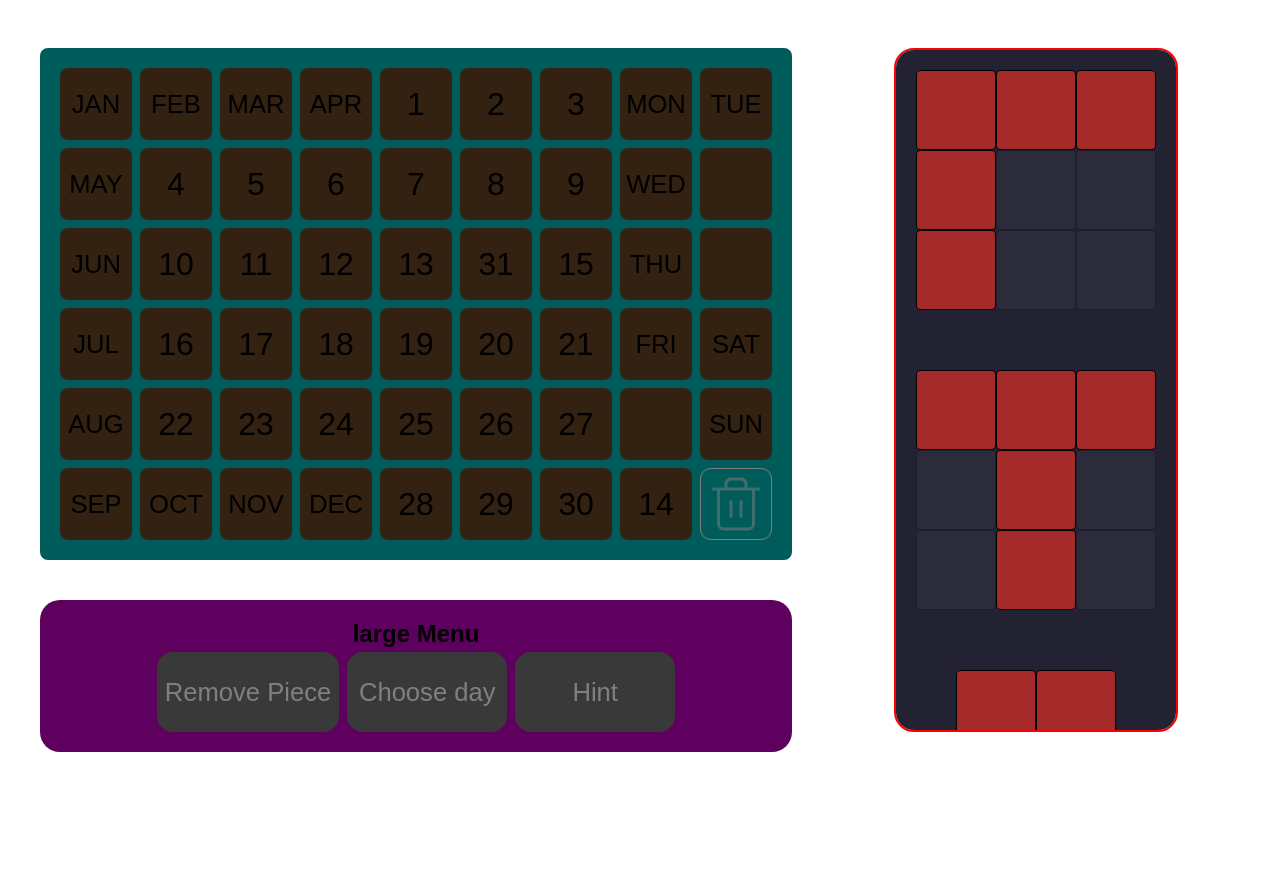
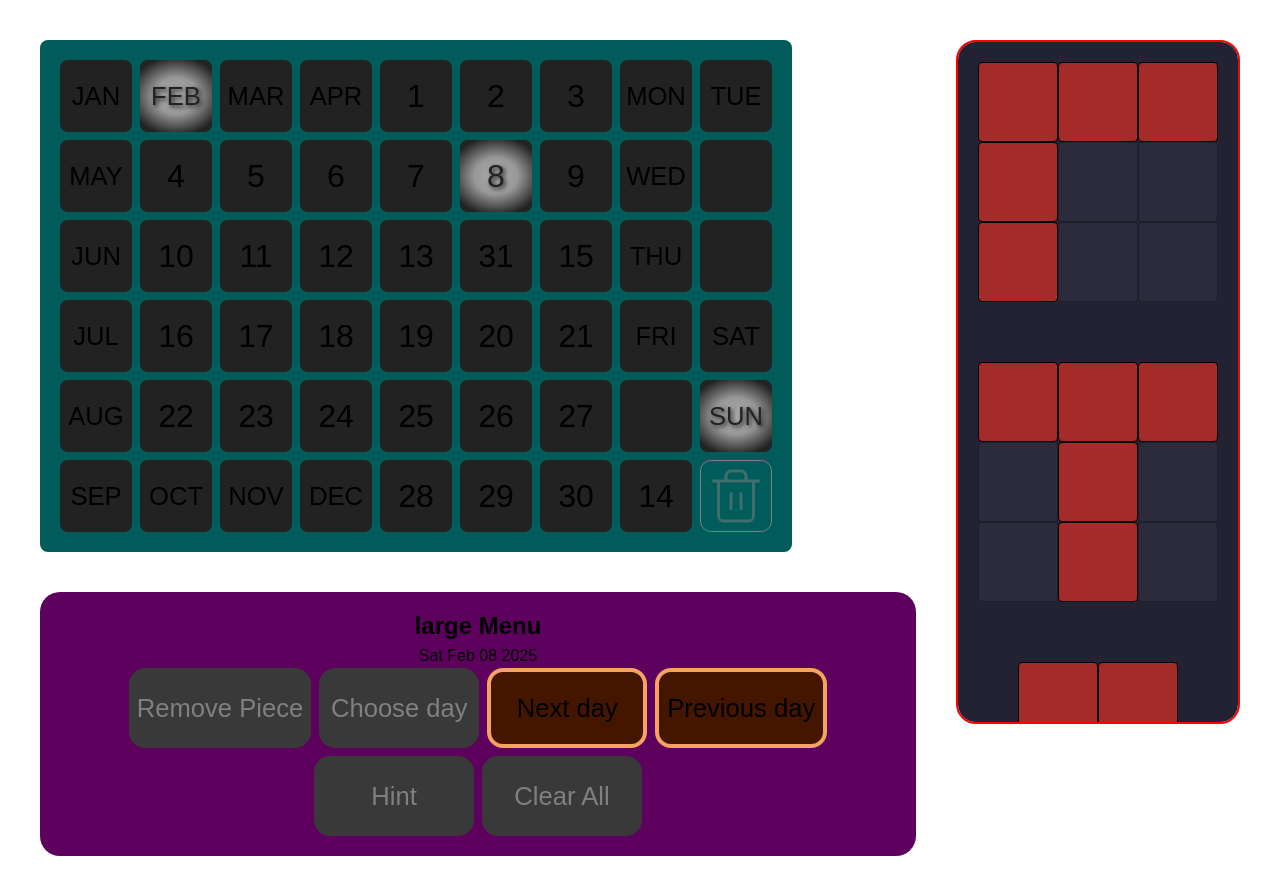
Before and after one commit to json-bell/calendar-puzzle, a React (Vite) app: page / in a window 1280 px wide. Before the commit the page ends 800 px from the top, so only its background shows below. Built offline with nearby package versions, Linux system fonts and the light colour scheme.

Commit message:
Feat (CAL-14): Adds highlighting of challenge day, defaulting to current day

```diff
--- a/src/components/Game/GameArea/GameArea.tsx
+++ b/src/components/Game/GameArea/GameArea.tsx
@@ -5,6 +5,7 @@ import GameControls from "../../UI/GameControls/GameControls";
 import PieceList from "../../UI/PieceList/PieceList";
 import cx from "../../../utils/concatClassNames/concatClassNames";
 import { useViewport } from "../../../utils/useWindowSize/windowSizeContext";
+import { ChallengeDateProvider } from "../../../context/ChosenDate/ChosenDateProvider";
 
 const GameArea = () => {
   const viewport = useViewport();
@@ -13,6 +14,7 @@ const GameArea = () => {
 
   return (
     <GameProvider>
+      <ChallengeDateProvider>
         <section className={cx(styles.gameArea, layoutStyle)}>
           <div className={styles.boardArea}>
             <BoardGrid />
@@ -24,6 +26,7 @@ const GameArea = () => {
             <PieceList />
           </div>
         </section>
+      </ChallengeDateProvider>
     </GameProvider>
   );
 };
--- a/src/components/Game/PanelTile/BoardPanel.module.css
+++ b/src/components/Game/PanelTile/BoardPanel.module.css
@@ -23,6 +23,11 @@
 }
 .previewedPanel {
   background-color: var(--panel-color-previewed);
+}
+.challengePanel {
+  background: var(--panel-challenge-background);
+  color: var(--font-challenge-color);
+  text-shadow: 2px 2px 4px var(--font-challenge-color);
 }
 
 .wall {
--- a/src/components/Game/PanelTile/BoardPanel.tsx
+++ b/src/components/Game/PanelTile/BoardPanel.tsx
@@ -10,6 +10,7 @@ import PiecePreview from "../PuzzlePiece/PiecePreview";
 import PlacedCell from "../Cell/PlacedCell";
 import CellBorder from "../CellBorder/CellBorder";
 import BinButton from "../../UI/Buttons/BinButton/BinButton";
+import { useChallengeDate } from "../../../context/ChosenDate/ChallengeDateContext";
 
 export interface PanelProps {
   panel: Panel;
@@ -26,6 +27,8 @@ const BoardPanel: React.FC<PanelProps> = ({ panel }) => {
   const { userSelection, board, gamePieces } = useGameState();
   const { selectedCell, selectedPiece } = userSelection;
   const [isPreviewing, setIsPreviewing] = useState(false);
+  const { getIsChallengeValue } = useChallengeDate();
+  const isChallengeValue = getIsChallengeValue(panel.content);
 
   const dispatch = useGameDispatch();
 
@@ -138,6 +141,7 @@ const BoardPanel: React.FC<PanelProps> = ({ panel }) => {
           styles.panel,
           panel.type === "dayNumber" && styles.numberPanel,
           isPreviewing && selectedPiece && styles.previewedPanel,
+          isChallengeValue && styles.challengePanel,
           isCovered && styles.coveredPanel
         )}
       >
--- a/src/components/UI/GameControls/GameControls.tsx
+++ b/src/components/UI/GameControls/GameControls.tsx
@@ -1,3 +1,7 @@
+import {
+  useChallengeDate,
+  useChallengeDateDispatch,
+} from "../../../context/ChosenDate/ChallengeDateContext";
 import { useViewport } from "../../../utils/useWindowSize/windowSizeContext";
 import ControlButton from "../ControlButtons/ControlButton";
 import DeletePieceButton from "../ControlButtons/SpecificButtons/DeletePieceButton";
@@ -5,13 +9,26 @@ import styles from "./GameControls.module.css";
 
 const GameControls: React.FC = () => {
   const viewport = useViewport();
+  const { date } = useChallengeDate();
+  const { incrementChallengeDate } = useChallengeDateDispatch();
+
   return (
     <div className={styles.gameControlsContainer}>
       <h2 style={{ margin: 0 }}>{viewport} Menu</h2>
+      <div>{date.toDateString()}</div>
       <div className={styles.buttonList}>
         <DeletePieceButton />
         <ControlButton text="Choose day" onClick={undefined} inactive />
+        <ControlButton
+          text="Next day"
+          onClick={() => incrementChallengeDate(1)}
+        />
+        <ControlButton
+          text="Previous day"
+          onClick={() => incrementChallengeDate(-1)}
+        />
         <ControlButton text="Hint" onClick={undefined} inactive />
+        <ControlButton text="Clear All" onClick={undefined} inactive />
       </div>
     </div>
   );
--- /dev/null
+++ b/src/context/ChosenDate/ChallengeDateContext.ts
@@ -0,0 +1,27 @@
+import { createContext, Dispatch, SetStateAction, useContext } from "react";
+import { ChallengeDate } from "./types";
+import getChallengeDate from "./utils/getChallengeDate";
+
+export const ChallengeDateContext = createContext<ChallengeDate>(
+  getChallengeDate(new Date())
+);
+
+export const useChallengeDate = () => useContext(ChallengeDateContext);
+
+type ChallengeDateDispatch = {
+  setChallengeDate: Dispatch<SetStateAction<Date>>;
+  incrementChallengeDate: (increment: number) => void;
+};
+
+export const ChallengeDateDispatchContext =
+  createContext<ChallengeDateDispatch>({
+    incrementChallengeDate: () => {
+      console.info("incrementChallengeDate was used with default value");
+    },
+    setChallengeDate: () => {
+      console.info("setChallengeDate was used with default value");
+    },
+  });
+
+export const useChallengeDateDispatch = () =>
+  useContext(ChallengeDateDispatchContext);
--- /dev/null
+++ b/src/context/ChosenDate/ChosenDateProvider.tsx
@@ -0,0 +1,33 @@
+import { ReactNode, useState } from "react";
+import getChallengeDate from "./utils/getChallengeDate";
+import {
+  ChallengeDateContext,
+  ChallengeDateDispatchContext,
+} from "./ChallengeDateContext";
+
+export const ChallengeDateProvider: React.FC<{ children: ReactNode }> = ({
+  children,
+}) => {
+  const [selectedDate, setChallengeDate] = useState(new Date());
+  const incrementChallengeDate = (increment: number) => {
+    if (increment === 0) return;
+    setChallengeDate((currDate) => {
+      const newDate = new Date(
+        currDate.getFullYear(),
+        currDate.getMonth(),
+        currDate.getDate() + increment
+      );
+      return newDate;
+    });
+  };
+  const challengeDate = getChallengeDate(selectedDate);
+  return (
+    <ChallengeDateContext.Provider value={challengeDate}>
+      <ChallengeDateDispatchContext
+        value={{ setChallengeDate, incrementChallengeDate }}
+      >
+        {children}
+      </ChallengeDateDispatchContext>
+    </ChallengeDateContext.Provider>
+  );
+};
--- /dev/null
+++ b/src/context/ChosenDate/types.ts
@@ -0,0 +1,10 @@
+import { DayName, DayNumber, Month } from "../../puzzle/boardPanels/dateData";
+import { PanelContent } from "../../puzzle/panelTypes";
+
+export type ChallengeDate = {
+  date: Date;
+  dayName: DayName;
+  dayNumber: DayNumber;
+  month: Month;
+  getIsChallengeValue: (value: PanelContent) => boolean;
+};
--- /dev/null
+++ b/src/context/ChosenDate/utils/getChallengeDate.ts
@@ -0,0 +1,29 @@
+import {
+  dayNames,
+  DayNumber,
+  months,
+} from "../../../puzzle/boardPanels/dateData";
+import { PanelContent } from "../../../puzzle/panelTypes";
+import { ChallengeDate } from "../types";
+
+const getChallengeDate = (date: Date): ChallengeDate => {
+  const dayName = dayNames[date.getDay()];
+  const dayNumber = date.getDate() as DayNumber;
+  const month = months[date.getMonth()];
+
+  const getIsChallengeValue = (value: PanelContent) => {
+    if (value === dayName || value === dayNumber || value === month)
+      return true;
+    return false;
+  };
+
+  return {
+    date,
+    dayName,
+    dayNumber,
+    month,
+    getIsChallengeValue,
+  };
+};
+
+export default getChallengeDate;
--- a/src/global/globalVariables.ts
+++ b/src/global/globalVariables.ts
@@ -38,7 +38,10 @@ const colourVariables = {
   "--piece-color-preview": "yellow",
   "--piece-color-placed": "white",
   "--piece-color-selected-placed": "black",
-  "--panel-color": "#321",
+  "--panel-color": "#222",
+  "--panel-challenge-background":
+    "radial-gradient(ellipse 60% 50% at 50% 50%, #aaa 0%, #999 50%, var(--panel-color) 110%)",
+  "--font-challenge-color": "#222",
   "--panel-color-previewed": "grey",
 };
 
--- a/src/global/sizesByViewport.ts
+++ b/src/global/sizesByViewport.ts
@@ -26,5 +26,5 @@ export const panelFontSizeByViewport: ViewportLookup<number> = {
   large: 1.6,
   medium: 1.6,
   small: 0.8,
-  compact: 0.75,
+  compact: 0.64,
 };
```
Lines whose indentation alone changed are shown as unchanged.
